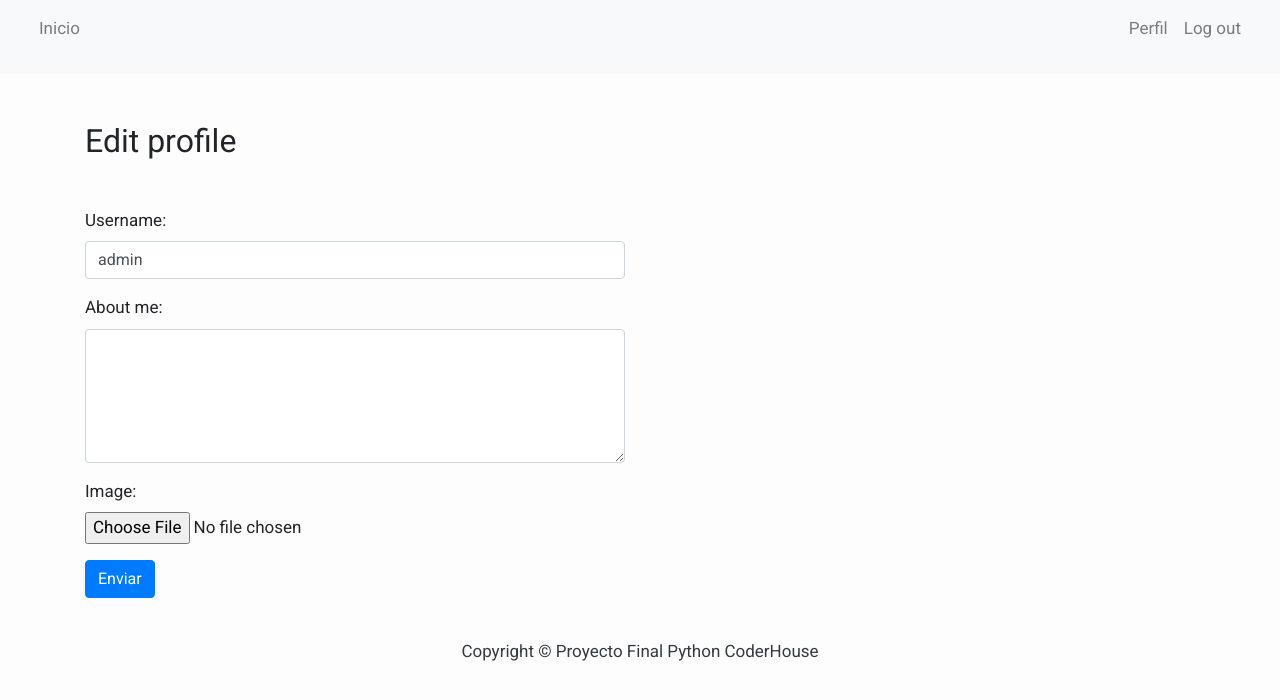
After one commit to FacundoCarro/ProyectoFinalCoderHouse, a Django app: page /accounts/edit-profile/ in a window 1280 px wide. The commit adds this page. Shown: the top 700 px of the page. Run offline with Django 4.2, Linux system fonts and the light colour scheme; a user stored in the database is signed in; some libraries are stand-ins or nearby versions.

Commit message:
MVP_2 + Profile, Edit Profile & Change Password

```diff
--- a/ProyectoFinal/Accounts/__init__.py
+++ b/ProyectoFinal/Accounts/__init__.py
@@ -0,0 +1 @@
+default_app_config = 'Accounts.apps.UsersConfig'
--- a/ProyectoFinal/Accounts/forms.py
+++ b/ProyectoFinal/Accounts/forms.py
@@ -10,3 +10,8 @@ class SignUpForm(UserCreationForm):
 class LoginForm(forms.Form):
     email = forms.CharField()
     password = forms.CharField()
+
+class EditProfileForm(forms.Form):
+    username = forms.CharField()
+    about_me = forms.CharField(widget=forms.Textarea())
+    image = forms.ImageField(required=False)
--- a/ProyectoFinal/Accounts/models.py
+++ b/ProyectoFinal/Accounts/models.py
@@ -12,3 +12,11 @@ class Avatar(models.Model):
 
     user= models.ForeignKey(settings.AUTH_USER_MODEL, on_delete=models.CASCADE)
     imagen = models.ImageField(upload_to='avatares', null=True, blank = True)
+
+class Profile(models.Model):
+    about_me = models.TextField()
+    image = models.ImageField(upload_to='avatares', null=True, blank=True)
+    user = models.OneToOneField(User, on_delete=models.CASCADE)
+
+    def __str__(self):
+        return self.user.username
--- a/ProyectoFinal/Accounts/urls.py
+++ b/ProyectoFinal/Accounts/urls.py
@@ -1,8 +1,19 @@
+from django.contrib.auth.views import PasswordChangeView, PasswordChangeDoneView
 from django.urls import path
-from .views import signup, login, log_out
+from django.urls import reverse_lazy
+from .views import signup, login, log_out, profile, edit_profile
 
 urlpatterns = [
     path('signup/', signup, name='signup'),
     path('login/', login, name='login'),
     path('logout/', log_out, name='logout'),
+    path('profile/<username>/', profile, name='profile'),
+    path('edit-profile/', edit_profile, name='edit_profile'),
+    path('password_change/', PasswordChangeView.as_view(
+        template_name='users/password_change.html',
+        success_url=reverse_lazy('accounts:password_change_done')),
+        name='password_change'),
+    path('password_change/done/', PasswordChangeDoneView.as_view(
+        template_name='users/password_change_done.html'),
+        name='password_change_done'),
 ]
--- a/ProyectoFinal/Accounts/views.py
+++ b/ProyectoFinal/Accounts/views.py
@@ -1,9 +1,11 @@
-from django.shortcuts import render, redirect
+from django.contrib import messages
 from django.contrib.auth import authenticate, logout
 from django.contrib.auth import login as auth_login
-from .forms import SignUpForm, LoginForm
-from django.contrib import messages
+from django.contrib.auth.decorators import login_required
+from django.shortcuts import render, redirect, get_object_or_404
 from django.urls import reverse
+from .forms import SignUpForm, LoginForm, EditProfileForm
+from .models import User, Profile
 
 # Create your views here.
 def signup(request):
@@ -41,3 +43,30 @@ def login(request):
 def log_out(request):
     logout(request)
     return redirect(reverse('accounts:login'))
+
+@login_required
+def profile(request, username):
+    user = get_object_or_404(User, username=username)
+    return render(request, 'users/profile.html', {'user': user})
+
+@login_required
+def edit_profile(request):
+    if request.method == "POST":
+        form = EditProfileForm(request.POST, request.FILES)
+        if form.is_valid():
+            about_me = form.cleaned_data["about_me"]
+            username = form.cleaned_data["username"]
+            image = form.cleaned_data["image"]
+
+            user = User.objects.get(id=request.user.id)
+            profile = Profile.objects.get(user=user)
+            user.username = username
+            user.save()
+            profile.about_me = about_me
+            if image:
+                profile.image = image
+            profile.save()
+            return redirect("accounts:profile", username=user.username)
+    else:
+        form = EditProfileForm()
+    return render(request, "users/edit_profile.html", {'form': form})
--- a/ProyectoFinal/Blog/templates/base.html
+++ b/ProyectoFinal/Blog/templates/base.html
@@ -49,9 +49,13 @@
 
                     {% if request.user.is_authenticated %}
                     <div class="navbar-nav ml-auto">
-                        <a href="#" class="nav-item nav-link">Perfil</a>
-                        <a href="{% url 'accounts:logout' %}" class="nav-item nav-link">Salir</a>
-                    </div>
+                        <a href="{% url 'accounts:profile' request.user.username %}"
+                            class="nav-item nav-link {% if request.user.username in request.path %}active{% endif %}">
+                            Perfil
+                         </a>
+                        <a href="{% url 'accounts:logout' %}" class="nav-item nav-link">Log out</a>
+                      </div>
+
                     {% else %}
                     <div class="navbar-nav ml-auto">
                         <a href="{% url 'accounts:login' %}"
--- /dev/null
+++ b/ProyectoFinal/Blog/templates/users/edit_profile.html
@@ -0,0 +1,45 @@
+{% extends 'base.html' %}
+
+{% block head_title %}Edit profile{% endblock %}
+
+{% block content %}
+<div class="container">
+  <div class="row">
+    <div class="col-6">
+      <h2 class="my-5">Edit profile</h2>
+      <form method="post" enctype="multipart/form-data">
+        {% csrf_token %}
+        <div class="form-group">
+          {{ form.username.label_tag }}
+          <input type="text" class="form-control {% if form.username.errors %}is-invalid{% endif %}" id="id_username"
+            name="username" value='{{ form.username.value|default:user.username }}'>
+          {% if form.username.errors %}
+          <div class="invalid-feedback">{{ form.username.errors }}</div>
+          {% endif %}
+        </div>
+
+        <div class="form-group">
+          {{ form.about_me.label_tag }}
+          <textarea type="text" class="form-control {% if form.about_me.errors %}is-invalid{% endif %}" id="id_about_me"
+            name="about_me" value='{{ form.about_me.value }}' rows="5"></textarea>
+          {% if form.about_me.errors %}
+          <div class="invalid-feedback">{{ form.about_me.errors }}</div>
+          {% endif %}
+        </div>
+
+        <div class="form-group">
+          {{ form.image.label_tag }}<br>
+          <input type="file" class="{% if form.image.errors %}is-invalid{% endif %}" id="id_image" name="image"
+            accept="image/*">
+          {% if form.image.errors %}
+          <div class="invalid-feedback">{{ form.image.errors }}</div>
+          {% endif %}
+        </div>
+
+        <button type="submit" class="btn btn-primary">Enviar</button>
+      </form>
+      <br>
+    </div>
+  </div>
+</div>
+{% endblock content %}
```
Also changed, not shown: ProyectoFinal/Accounts/apps.py (+6 -1 lines), ProyectoFinal/Accounts/signals.py (added, +8 -0 lines), ProyectoFinal/Blog/templates/users/password_change.html (added, +41 -0 lines), ProyectoFinal/Blog/templates/users/password_change_done.html (added, +16 -0 lines), ProyectoFinal/Blog/templates/users/profile.html (added, +27 -0 lines), ProyectoFinal/ProyectoFinal/settings.py (+4 -3 lines), ProyectoFinal/Accounts/migrations/0002_profile.py (added), ProyectoFinal/db.sqlite3, ProyectoFinal/static/img/avatar.png (added).
